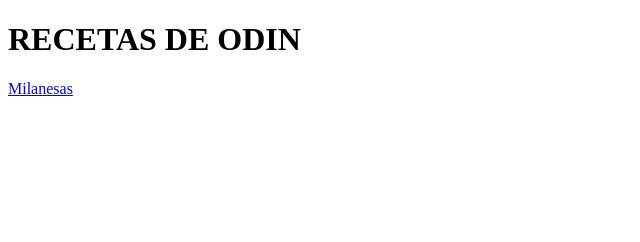
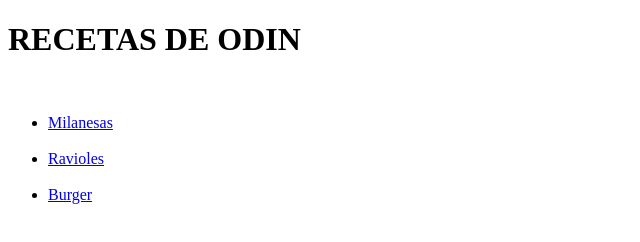
Before and after one commit to julianestabre/odin-recipes, a plain HTML site: page index.html in a window 1280 px wide. Shown: the whole page, without its empty margins (0-640 px from the left). Drawn offline with Linux system fonts and the light colour scheme.

Commit message:
Enlaces nuevos
Se agregó dos nuevos enlaces (ravioles.html - burger.html)

```diff
--- a/index.html
+++ b/index.html
@@ -6,7 +6,14 @@
     <title>Document</title>
 </head>
 <body>
-    <h1>RECETAS DE ODIN</h1>
-    <a href="./recipes/milanesas.html">Milanesas</a>
+    <h1>RECETAS DE ODIN</h1><br>
+    <ul>
+        <li><a href="recipes/milanesas.html">Milanesas</a></li>
+        <br>
+        <li><a href="recipes/ravioles.html">Ravioles</a></li>
+        <br>
+        <li><a href="recipes/burger.html">Burger</a></li>
+    </ul>
+
 </body>
 </html>
```
